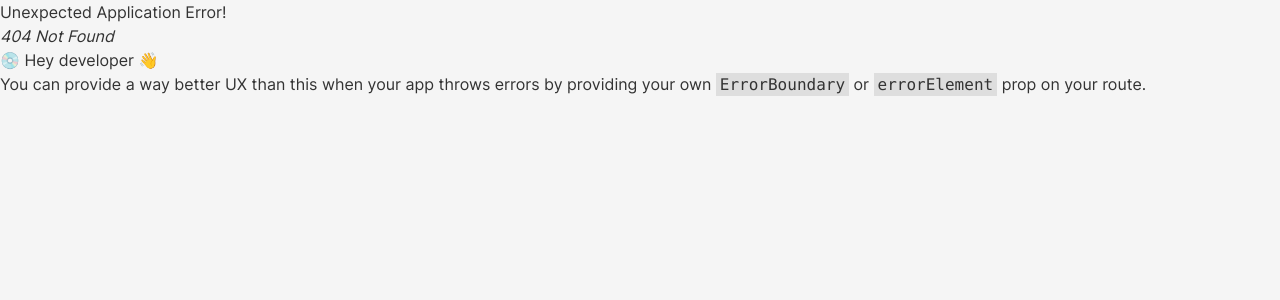
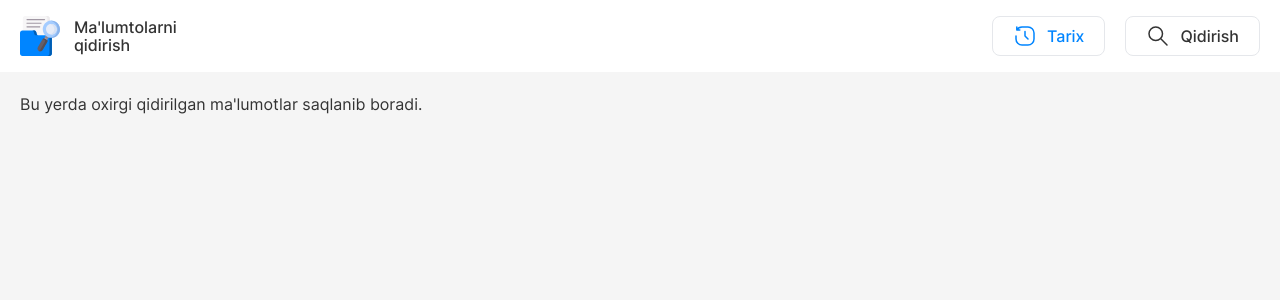
Before and after one commit to YaxyobekUz/find-data-from-sheets, a React (Vite) app: page /history in a window 1280 px wide. Before the commit this address had no page. Shown: the top 300 px of the page. Built offline with nearby package versions, Linux system fonts and the light colour scheme.

Commit message:
add history page without contents

```diff
--- a/src/App.jsx
+++ b/src/App.jsx
@@ -10,6 +10,7 @@ import {
 
 // Pages
 import Home from "./pages/Home";
+import History from "./pages/History";
 
 // Layouts
 import MainLayout from "./layouts/MainLayout";
@@ -19,6 +20,7 @@ const App = () => {
     createRoutesFromElements(
       <Route path="/" element={<MainLayout />}>
         <Route index element={<Home />} />
+        <Route path="history" element={<History />} />
       </Route>
     )
   );
--- /dev/null
+++ b/src/pages/History.jsx
@@ -0,0 +1,11 @@
+import React from "react";
+
+const History = () => {
+  return (
+    <div className="container pt-5">
+      Bu yerda oxirgi qidirilgan ma'lumotlar saqlanib boradi.
+    </div>
+  );
+};
+
+export default History;
```
